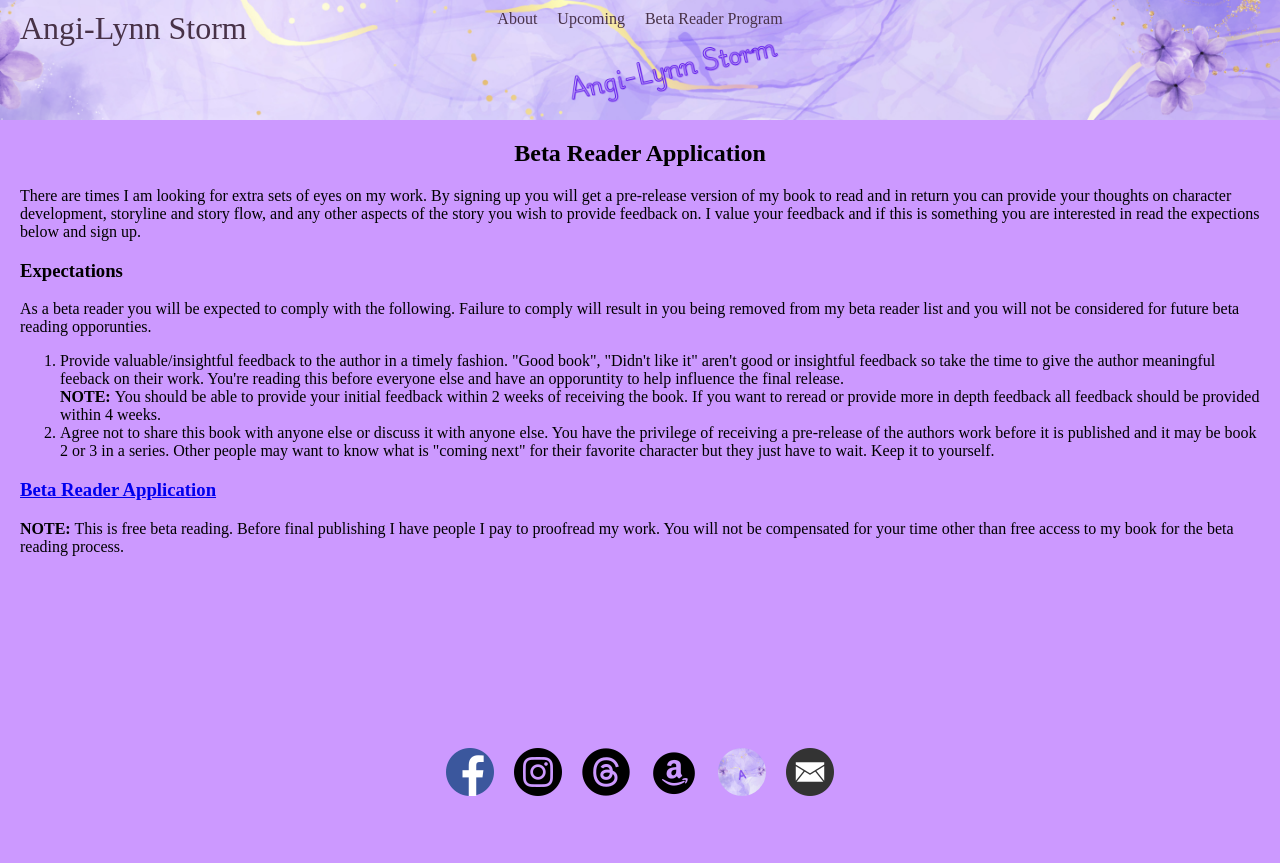
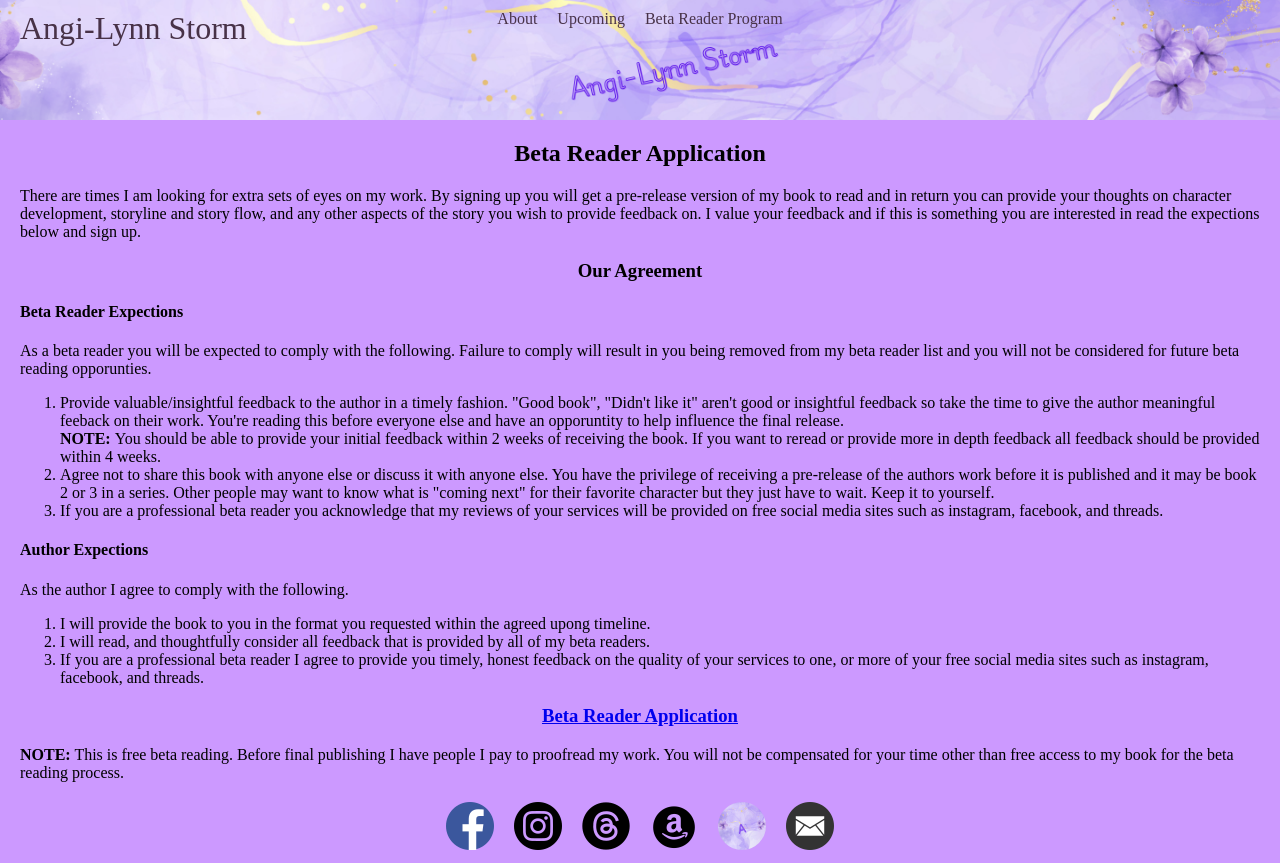
Before and after one commit to MiTOBrien/angi-lynn_storm-author, a Vue app: page /beta in a window 1280 px wide. Before the commit the page ends 809 px from the top, so only its background shows below. Built offline with nearby package versions, Linux system fonts and the light colour scheme.

Commit message:
Updates to beta reader section

```diff
--- a/src/views/BetaView.vue
+++ b/src/views/BetaView.vue
@@ -10,7 +10,8 @@
       to provide feedback on. I value your feedback and if this is something you are interested in
       read the expections below and sign up.
     </p>
-    <h3>Expectations</h3>
+    <h3>Our Agreement</h3>
+    <h4>Beta Reader Expections</h4>
     <p>
       As a beta reader you will be expected to comply with the following. Failure to comply will
       result in you being removed from my beta reader list and you will not be considered for future
@@ -32,6 +33,26 @@
         be book 2 or 3 in a series. Other people may want to know what is "coming next" for their
         favorite character but they just have to wait. Keep it to yourself.
       </li>
+      <li>
+        If you are a professional beta reader you acknowledge that my reviews of your services will
+        be provided on free social media sites such as instagram, facebook, and threads.
+      </li>
+    </ol>
+    <h4>Author Expections</h4>
+    <p>As the author I agree to comply with the following.</p>
+    <ol>
+      <li>
+        I will provide the book to you in the format you requested within the agreed upong timeline.
+      </li>
+      <li>
+        I will read, and thoughtfully consider all feedback that is provided by all of my beta
+        readers.
+      </li>
+      <li>
+        If you are a professional beta reader I agree to provide you timely, honest feedback on the
+        quality of your services to one, or more of your free social media sites such as instagram,
+        facebook, and threads.
+      </li>
     </ol>
     <h3>
       <a
@@ -50,7 +71,8 @@
 </template>
 
 <style scoped>
-h2 {
+h2,
+h3 {
   text-align: center;
 }
 div {
```
